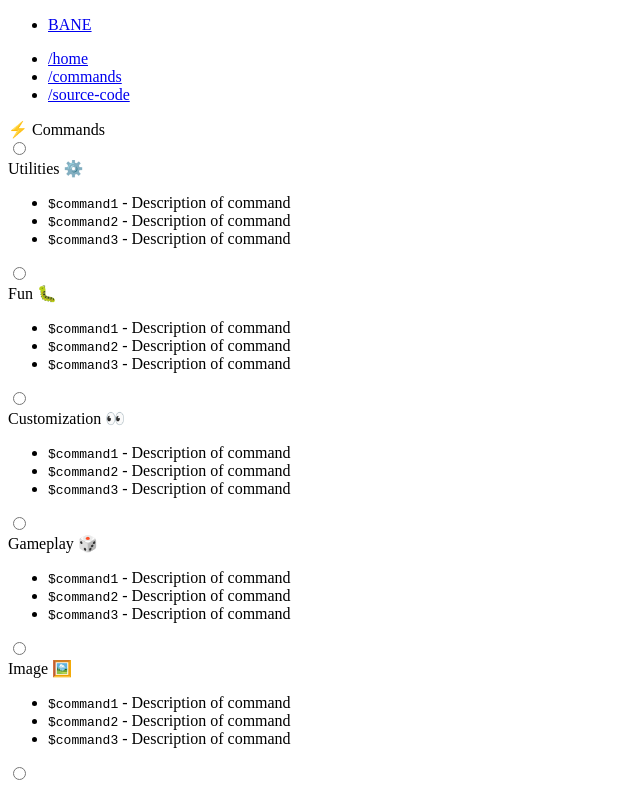
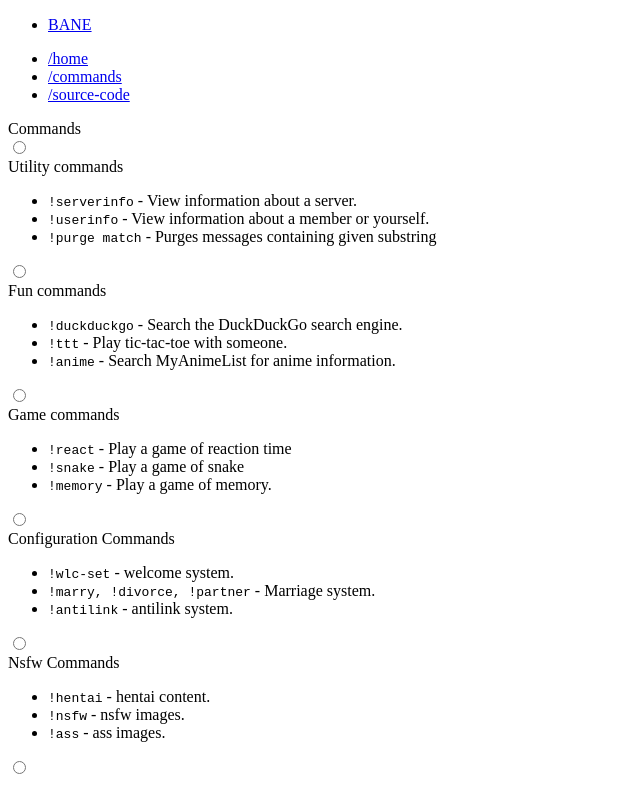
Before and after one commit to phobu/glorybot, a Next.js app: page /commands in a window 1280 px wide. Shown: the top 794 px of the page, without its empty margins (0-640 px from the left). Built offline with nearby package versions, Linux system fonts and the light colour scheme.

Commit message:
Update commands.js

```diff
--- a/src/pages/commands.js
+++ b/src/pages/commands.js
@@ -14,7 +14,7 @@ export default function Commands() {
       animate={{ opacity: 1 }}
     >
       <Head>
-        <title>Commands | BOT</title>
+        <title>Commands | BANE</title>
         <meta
           name="description"
           content="Commands page | Minimal and awesome discord bot website created with ❤️ using NextJS"
@@ -27,28 +27,28 @@ export default function Commands() {
         <nav className="accordion arrows" id="commands">
           <header className="box">
             <label htmlFor="acc-close" className="box-title h-color">
-              ⚡ Commands
+               Commands
             </label>
           </header>
           <input type="radio" name="accordion" id="cb1" />
           <section className="box">
             <label className="box-title p-color" htmlFor="cb1">
-              Utilities ⚙️
+              Utility commands
             </label>
             <label className="box-close" htmlFor="acc-close"></label>
             <div className="box-content p-color">
               <ul>
                 <li>
-                  <kbd>$command1</kbd> -{" "}
-                  <span className="p-color">Description of command</span>
+                  <kbd>!serverinfo</kbd> -{" "}
+                  <span className="p-color">View information about a server.</span>
                 </li>
                 <li>
-                  <kbd>$command2</kbd> -{" "}
-                  <span className="p-color">Description of command</span>
+                  <kbd>!userinfo</kbd> -{" "}
+                  <span className="p-color">View information about a member or yourself.</span>
                 </li>
                 <li>
-                  <kbd>$command3</kbd> -{" "}
-                  <span className="p-color">Description of command</span>
+                  <kbd>!purge match</kbd> -{" "}
+                  <span className="p-color">Purges messages containing given substring</span>
                 </li>
               </ul>
             </div>
@@ -56,22 +56,22 @@ export default function Commands() {
           <input type="radio" name="accordion" id="cb2" />
           <section className="box">
             <label className="box-title p-color" htmlFor="cb2">
-              Fun 🐛
+              Fun commands
             </label>
             <label className="box-close" htmlFor="acc-close"></label>
             <div className="box-content p-color">
               <ul>
                 <li>
-                  <kbd>$command1</kbd> -{" "}
-                  <span className="p-color">Description of command</span>
+                  <kbd>!duckduckgo</kbd> -{" "}
+                  <span className="p-color">Search the DuckDuckGo search engine.</span>
                 </li>
                 <li>
-                  <kbd>$command2</kbd> -{" "}
-                  <span className="p-color">Description of command</span>
+                  <kbd>!ttt</kbd> -{" "}
+                  <span className="p-color">Play tic-tac-toe with someone.</span>
                 </li>
                 <li>
-                  <kbd>$command3</kbd> -{" "}
-                  <span className="p-color">Description of command</span>
+                  <kbd>!anime</kbd> -{" "}
+                  <span className="p-color">Search MyAnimeList for anime information.</span>
                 </li>
               </ul>
             </div>
@@ -79,22 +79,22 @@ export default function Commands() {
           <input type="radio" name="accordion" id="cb3" />
           <section className="box">
             <label className="box-title p-color" htmlFor="cb3">
-              Customization 👀
+              Game commands
             </label>
             <label className="box-close" htmlFor="acc-close"></label>
             <div className="box-content p-color">
               <ul>
                 <li>
-                  <kbd>$command1</kbd> -{" "}
-                  <span className="p-color">Description of command</span>
+                  <kbd>!react</kbd> -{" "}
+                  <span className="p-color">Play a game of reaction time</span>
                 </li>
                 <li>
-                  <kbd>$command2</kbd> -{" "}
-                  <span className="p-color">Description of command</span>
+                  <kbd>!snake</kbd> -{" "}
+                  <span className="p-color">Play a game of snake</span>
                 </li>
                 <li>
-                  <kbd>$command3</kbd> -{" "}
-                  <span className="p-color">Description of command</span>
+                  <kbd>!memory</kbd> -{" "}
+                  <span className="p-color">Play a game of memory.</span>
                 </li>
               </ul>
             </div>
@@ -103,22 +103,22 @@ export default function Commands() {
           <input type="radio" name="accordion" id="cb4" />
           <section className="box">
             <label className="box-title p-color" htmlFor="cb4">
-              Gameplay 🎲
+              Configuration Commands
             </label>
             <label className="box-close" htmlFor="acc-close"></label>
             <div className="box-content p-color">
               <ul>
                 <li>
-                  <kbd>$command1</kbd> -{" "}
-                  <span className="p-color">Description of command</span>
+                  <kbd>!wlc-set</kbd> -{" "}
+                  <span className="p-color">welcome system.</span>
                 </li>
                 <li>
-                  <kbd>$command2</kbd> -{" "}
-                  <span className="p-color">Description of command</span>
+                  <kbd>!marry, !divorce, !partner</kbd> -{" "}
+                  <span className="p-color">Marriage system.</span>
                 </li>
                 <li>
-                  <kbd>$command3</kbd> -{" "}
-                  <span className="p-color">Description of command</span>
+                  <kbd>!antilink</kbd> -{" "}
+                  <span className="p-color">antilink system.</span>
                 </li>
               </ul>
             </div>
@@ -127,22 +127,22 @@ export default function Commands() {
           <input type="radio" name="accordion" id="cb5" />
           <section className="box">
             <label className="box-title p-color" htmlFor="cb5">
-              Image 🖼️
+              Nsfw Commands
             </label>
             <label className="box-close" htmlFor="acc-close"></label>
             <div className="box-content p-color">
               <ul>
                 <li>
-                  <kbd>$command1</kbd> -{" "}
-                  <span className="p-color">Description of command</span>
+                  <kbd>!hentai</kbd> -{" "}
+                  <span className="p-color">hentai content.</span>
                 </li>
                 <li>
-                  <kbd>$command2</kbd> -{" "}
-                  <span className="p-color">Description of command</span>
+                  <kbd>!nsfw</kbd> -{" "}
+                  <span className="p-color">nsfw images.</span>
                 </li>
                 <li>
-                  <kbd>$command3</kbd> -{" "}
-                  <span className="p-color">Description of command</span>
+                  <kbd>!ass</kbd> -{" "}
+                  <span className="p-color">ass images.</span>
                 </li>
               </ul>
             </div>
```
